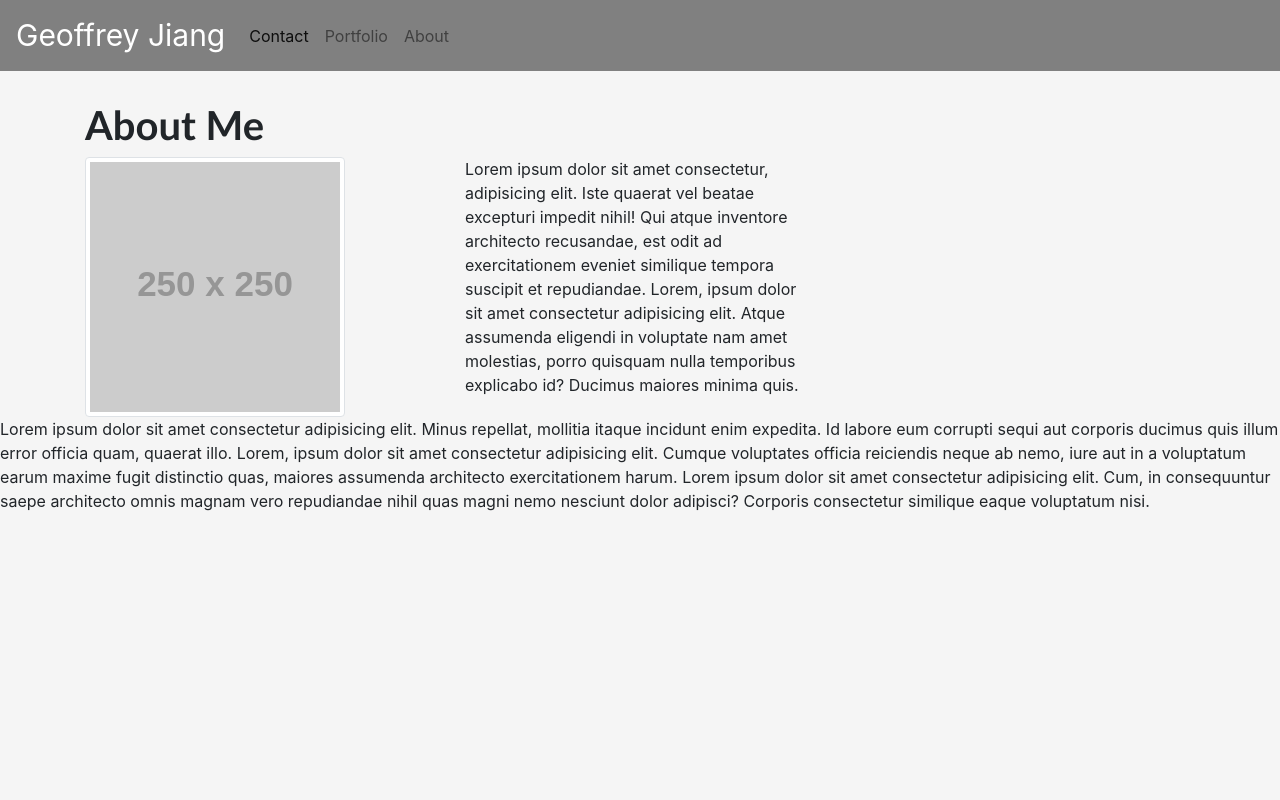
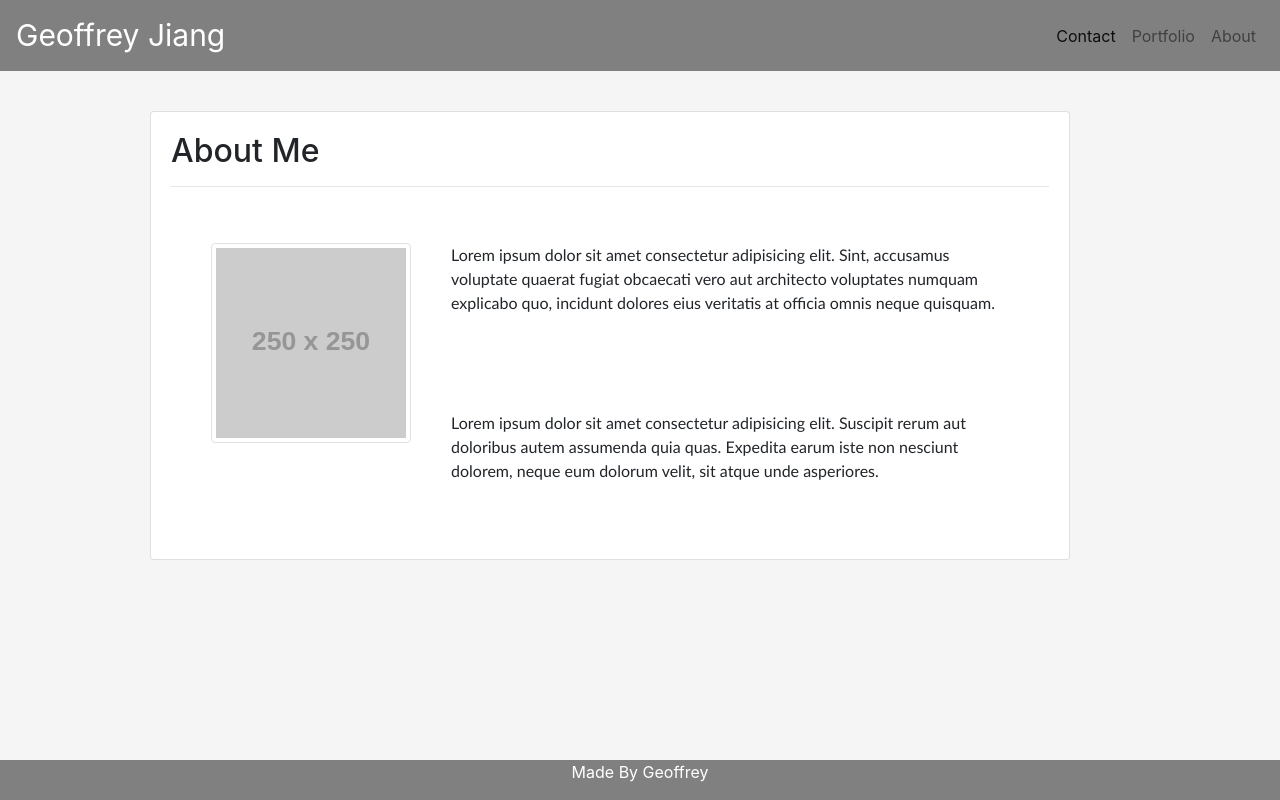
Before and after one commit to geoffreyjiang/hw_2, a plain HTML site: page index.html in a window 1280 px wide. Drawn offline with nearby package versions, Linux system fonts and the light colour scheme; placeholder pictures from the web are drawn by us.

Commit message:
added more css

```diff
--- a/index.html
+++ b/index.html
@@ -8,46 +8,47 @@
     <link rel="stylesheet" href="./styles.css">
   </head>
 <body>
+  <!-- Nav Bar -->
     <nav class="navbar navbar-expand-lg navbar-light bg-light">
         <a class="navbar-brand" href="#">Geoffrey Jiang</a>
         <button class="navbar-toggler" type="button" data-toggle="collapse" data-target="#navbarSupportedContent" aria-controls="navbarSupportedContent" aria-expanded="false" aria-label="Toggle navigation">
           <span class="navbar-toggler-icon"></span>
         </button>
             <div class="collapse navbar-collapse" id="navbarSupportedContent">
-                <ul class="navbar-nav">
+                <ul class="navbar-nav ml-auto text-right">
                   <li class="nav-item active">
                     <a class="nav-link" href="./contact.html">Contact <span class="sr-only">(current)</span></a>
                   </li>
                   <li class="nav-item">
-                    <a class="nav-link" href="#portfolio">Portfolio</a>
+                    <a class="nav-link" href="./portfolio.html">Portfolio</a>
                   </li>
                   <li class="nav-item">
-                      <a class="nav-link" href="#index">About</a>
+                      <a class="nav-link" href="./index.html">About</a>
                   </li>
                 </ul>
+            </div>
+    </nav>
+<!-- Nav Bar End -->
+<div class="container">
+  <div class="row">
+      <div class="col-sm-1"></div>
+      <div class="col-sm-10">
+          <div class="card">
+              <div class="card-body">
+                  <h2 class="title"> About Me</h2>
+                  <hr>
+                  <img src="http://placehold.it/250x250" alt="Placeholder" class="img-thumbnail">
+                  <p>Lorem ipsum dolor sit amet consectetur adipisicing elit. Sint, accusamus voluptate quaerat fugiat obcaecati vero aut architecto voluptates numquam explicabo quo, incidunt dolores eius veritatis at officia omnis neque quisquam.</p>
+                  <p>Lorem ipsum dolor sit amet consectetur adipisicing elit. Suscipit rerum aut doloribus autem assumenda quia quas. Expedita earum iste non nesciunt dolorem, neque eum dolorum velit, sit atque unde asperiores.</p>
               </div>
-    </nav>
-
-    <div class="container">
-      <div class="row">
-          <div class="col-md-12">
-              <h1>About Me</h1>
-          </div>
-          <div class="col-md-4">
-              <img src="http://placehold.it/250x250" alt="Placeholder" class="img-thumbnail">
-          </div>
-          <div class="col-md-4">
-              <p>Lorem ipsum dolor sit amet consectetur, adipisicing elit. Iste quaerat vel beatae excepturi impedit nihil! Qui atque inventore architecto recusandae, est odit ad exercitationem eveniet similique tempora suscipit et repudiandae. Lorem, ipsum dolor sit amet consectetur adipisicing elit. Atque assumenda eligendi in voluptate nam amet molestias, porro quisquam nulla temporibus explicabo id? Ducimus maiores minima quis.</p>
-            </div>
-
           </div>
       </div>
-      <div class="row">
-          <div class="col-md-12">
-              <p>Lorem ipsum dolor sit amet consectetur adipisicing elit. Minus repellat, mollitia itaque incidunt enim expedita. Id labore eum corrupti sequi aut corporis ducimus quis illum error officia quam, quaerat illo. Lorem, ipsum dolor sit amet consectetur adipisicing elit. Cumque voluptates officia reiciendis neque ab nemo, iure aut in a voluptatum earum maxime fugit distinctio quas, maiores assumenda architecto exercitationem harum. Lorem ipsum dolor sit amet consectetur adipisicing elit. Cum, in consequuntur saepe architecto omnis magnam vero repudiandae nihil quas magni nemo nesciunt dolor adipisci? Corporis consectetur similique eaque voluptatum nisi.</p>
-          </div>
-      </div>
+      <div class="col-sm-1"></div>
   </div>
+</div>
+
+  <footer>Made By Geoffrey</footer>
+
 
   <script src="https://code.jquery.com/jquery-3.5.1.slim.min.js" integrity="sha384-DfXdz2htPH0lsSSs5nCTpuj/zy4C+OGpamoFVy38MVBnE+IbbVYUew+OrCXaRkfj" crossorigin="anonymous"></script>
   <script src="https://cdn.jsdelivr.net/npm/popper.js@1.16.1/dist/umd/popper.min.js" integrity="sha384-9/reFTGAW83EW2RDu2S0VKaIzap3H66lZH81PoYlFhbGU+6BZp6G7niu735Sk7lN" crossorigin="anonymous"></script>
--- a/styles.css
+++ b/styles.css
@@ -1,3 +1,7 @@
+* {
+    box-sizing: border-box;
+}
+
 body {
     background-color:whitesmoke;
 }
@@ -14,20 +18,36 @@ body {
 
 
 .container {
-    padding-top: 30px;
+    width: 100%;
+    margin: 40px;
 }
+
+#mainCard {
+    margin-top: 5%;
+    margin-left: 15%;
+}
+
 
 h1 {
     font-weight: bolder;
     font-family: 'Trebuchet MS', 'Lucida Sans Unicode', 'Lucida Grande', 'Lucida Sans', Arial, sans-serif
 }
 
-p {
-    font-family: 'Trebuchet MS', 'Lucida Sans Unicode', 'Lucida Grande', 'Lucida Sans', Arial, sans-serif
-    font-size: 16px;;
+.img-thumbnail {
+    width: 200px;
+    height: 200px;
+    margin-right: 20px;
+    float: left;
+    margin: 40px;
 }
 
-.footer {
+p {
+    width: 100%;
+    padding: 40px;
+    font-family: 'Trebuchet MS', 'Lucida Sans Unicode', 'Lucida Grande', 'Lucida Sans', Arial, sans-serif
+}
+
+footer {
     position: fixed;
     left: 0;
     bottom: 0px;
```
Also changed, not shown: contact.html (+1 -0 lines).
